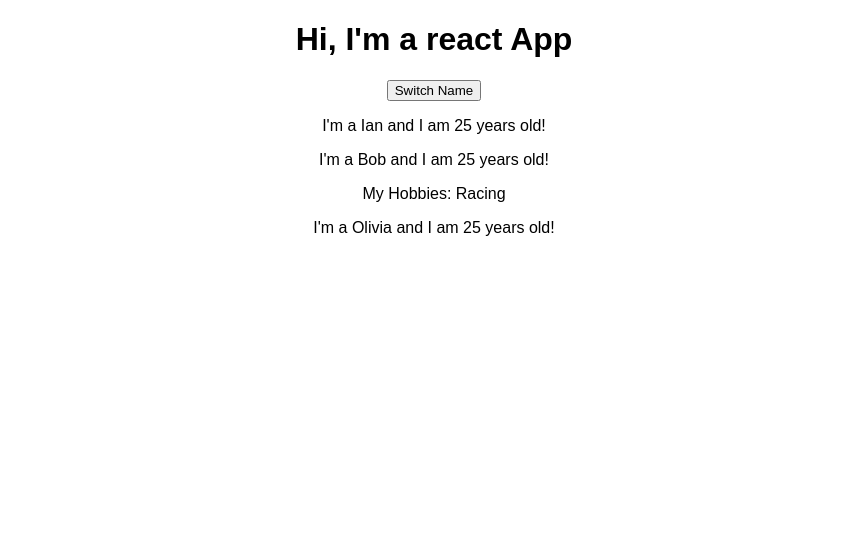
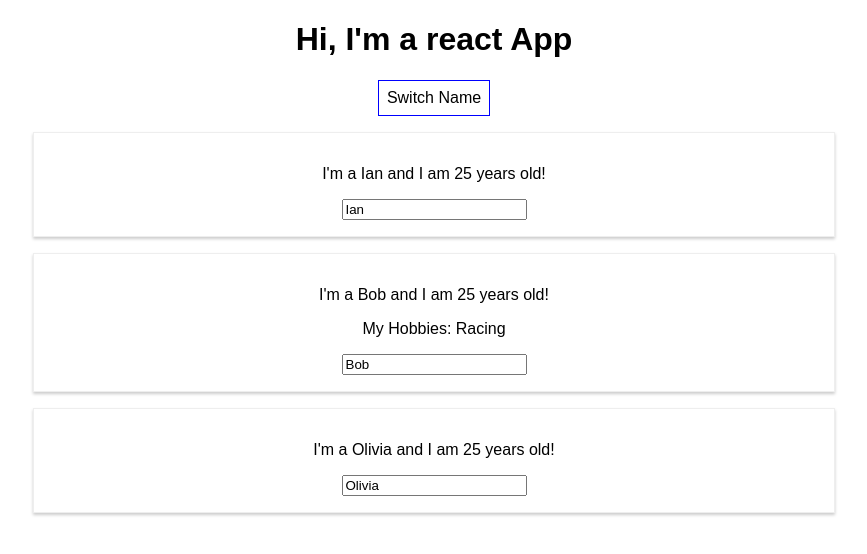
Before and after one commit to imatthews009/reactPractice, a React (Create React App) app: page / in a window 1280 px wide. Shown: the top 554 px of the page, without its empty margins (206-1073 px from the left). Built offline with nearby package versions, Linux system fonts and the light colour scheme.

Commit message:
added css styling through creating css doc and inline styling in javascript/react

```diff
--- a/src/App.js
+++ b/src/App.js
@@ -2,6 +2,7 @@
 import './App.css';
 // give person uppercase name, can be anything but should be the const
 import Person from './Person/Person.js';
+
 
 class App extends Component {
   // state only available when extending components. Not in fucntion components
@@ -19,21 +20,45 @@
     this.setState({
       persons: [
         {name: newName, age: 24},
-        {name: newName, age: 20},
-        {name: newName, age: 22},
+        {name: 'Bob', age: 20},
+        {name: 'Olivia', age: 22},
       ]
     })
   }
+
+  nameChangeHandler = (event) => {
+    this.setState({
+      persons: [
+        {name: event.target.value, age:24},
+        {name: 'Bob', age: 20},
+        {name: 'Olivia', age: 22},
+      ]
+    })
+  }
+
+
   render() {
+    const style = {
+      backgroundColor: 'white',
+      font: 'inherit',
+      border: '1px solid blue',
+      padding: '8px',
+      cursor: 'pointer'
+    };
+
     return (
       <div className="App">
         <h1>Hi, I'm a react App</h1>
         {/* uppercase C in onClick unlike normal JS */}
         {/* if you add () at the end of onclick function it executes the function immediately. So do not add () */}
-        <button onClick={() => this.switchNameHandler('BOOOOO')}>Switch Name</button>
+        <button
+          style={style}
+          onClick={() => this.switchNameHandler('BOOOOO')}>Switch Name
+        </button>
         <Person
           name={this.state.persons[0].name}
           age={this.state.persons[0].age}
+          changed={this.nameChangeHandler}
         />
         <Person
           name={this.state.persons[1].name}
@@ -42,7 +67,7 @@
           click={this.switchNameHandler.bind(this, 'Ian!!!!')}>My Hobbies: Racing</Person>
         <Person
           name={this.state.persons[2].name}
-            age={this.state.persons[0].age}
+          age={this.state.persons[0].age}
         />
       </div>
       // code above is processed like the code below
--- /dev/null
+++ b/src/Person/Person.css
@@ -0,0 +1,8 @@
+.Person {
+  width: 60%;
+  margin: 16px auto;
+  border: 1px solid #eee;
+  box-shadow: 0 2px 3px #ccc;
+  padding:16px;
+  text-align: center;
+}
--- a/src/Person/Person.js
+++ b/src/Person/Person.js
@@ -1,12 +1,14 @@
 import React from 'react'
+import './Person.css'
 
 // props pull the attributes assigned in the App.js code
 const person = (props) => {
   return (
-    <div>
+    <div className="Person">
       <p onClick={props.click}>I'm a {props.name} and I am {props.age} years old!</p>
       <p>{props.children}</p>
       {/* children includes any elements between opening and closing tag of component */}
+      <input type='text' onChange={props.changed} value={props.name } />
     </div>
 )
 };
```
